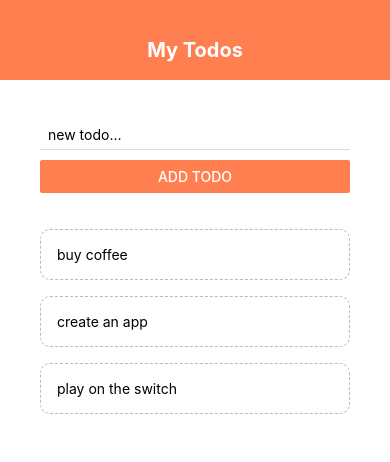
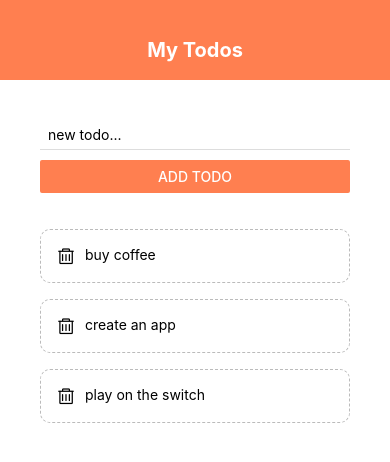
Before and after one commit to Osman-ordu/todo-app, a React Native app: screen / in a window 390 px wide. Shown: the top 462 px of the page. Built offline with nearby package versions, Linux system fonts and the light colour scheme.

Commit message:
Create UI for adding and removing Expo icons

```diff
--- a/components/todoItem.js
+++ b/components/todoItem.js
@@ -1,12 +1,17 @@
 import React from 'react';
-import { StyleSheet, Text, TouchableOpacity } from 'react-native';
+import { StyleSheet, Text, View, TouchableOpacity } from 'react-native';
+import { AntDesign } from '@expo/vector-icons';
+
 
 export default function TodoItem({ item, pressHandler }) {
 
-return(
-    <TouchableOpacity onPress={() => pressHandler(item.key)}>
-        <Text style={styles.item}>{item.text}</Text>
-    </TouchableOpacity>
+    return (
+        <TouchableOpacity onPress={() => pressHandler(item.key)}>
+            <View style={styles.item}>
+                <AntDesign name="delete" size={18} color="black" />
+                <Text style={styles.itemText}>{item.text}</Text>
+            </View>
+        </TouchableOpacity>
     )
 
 }
@@ -18,6 +23,10 @@ const styles = StyleSheet.create({
         borderColor: '#bbb',
         borderWidth: 1,
         borderStyle: 'dashed',
-        borderRadius: 10
+        borderRadius: 10,
+        flexDirection: 'row'
+    },
+    itemText: {
+        marginLeft:10
     }
 })
```
